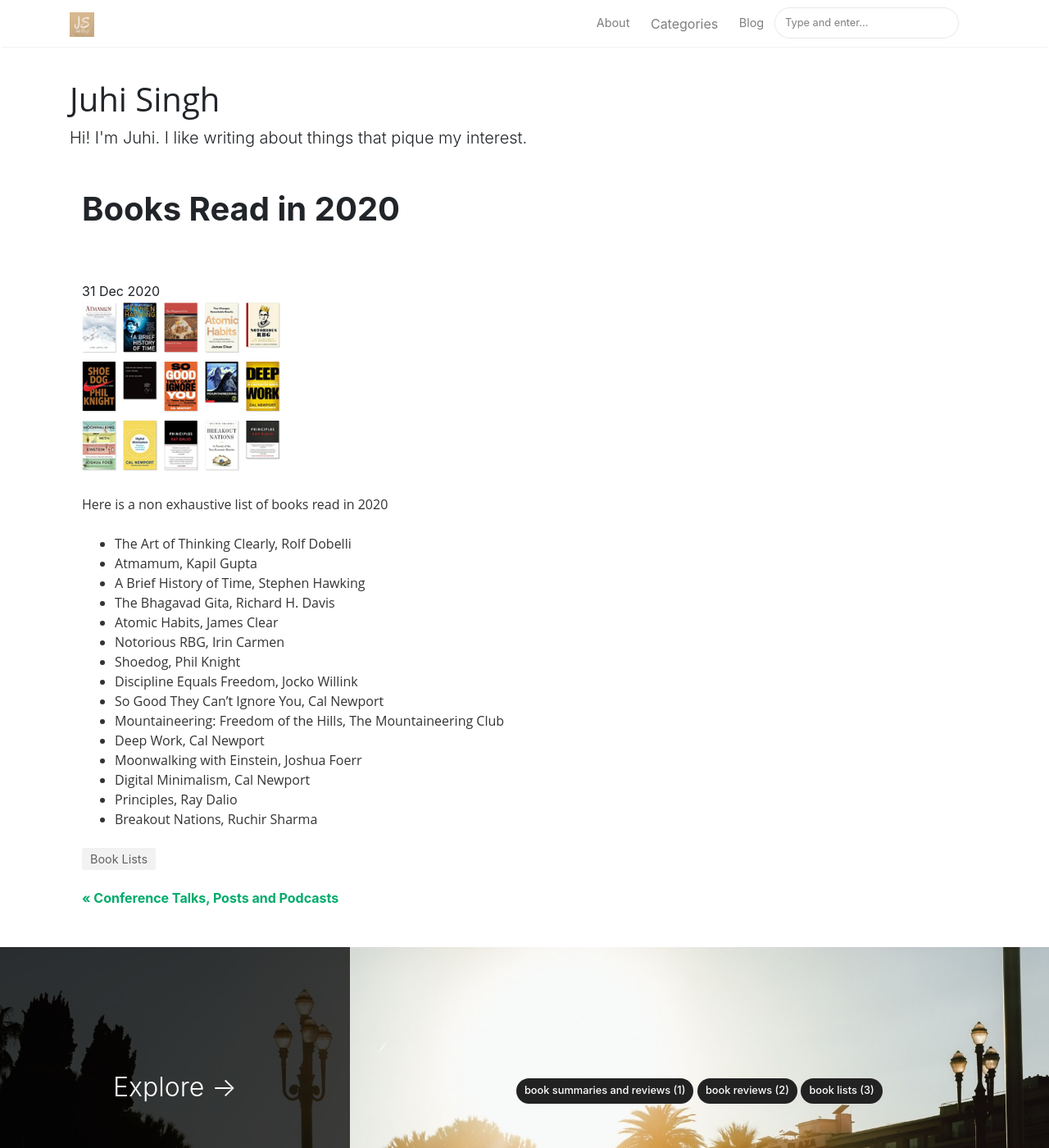
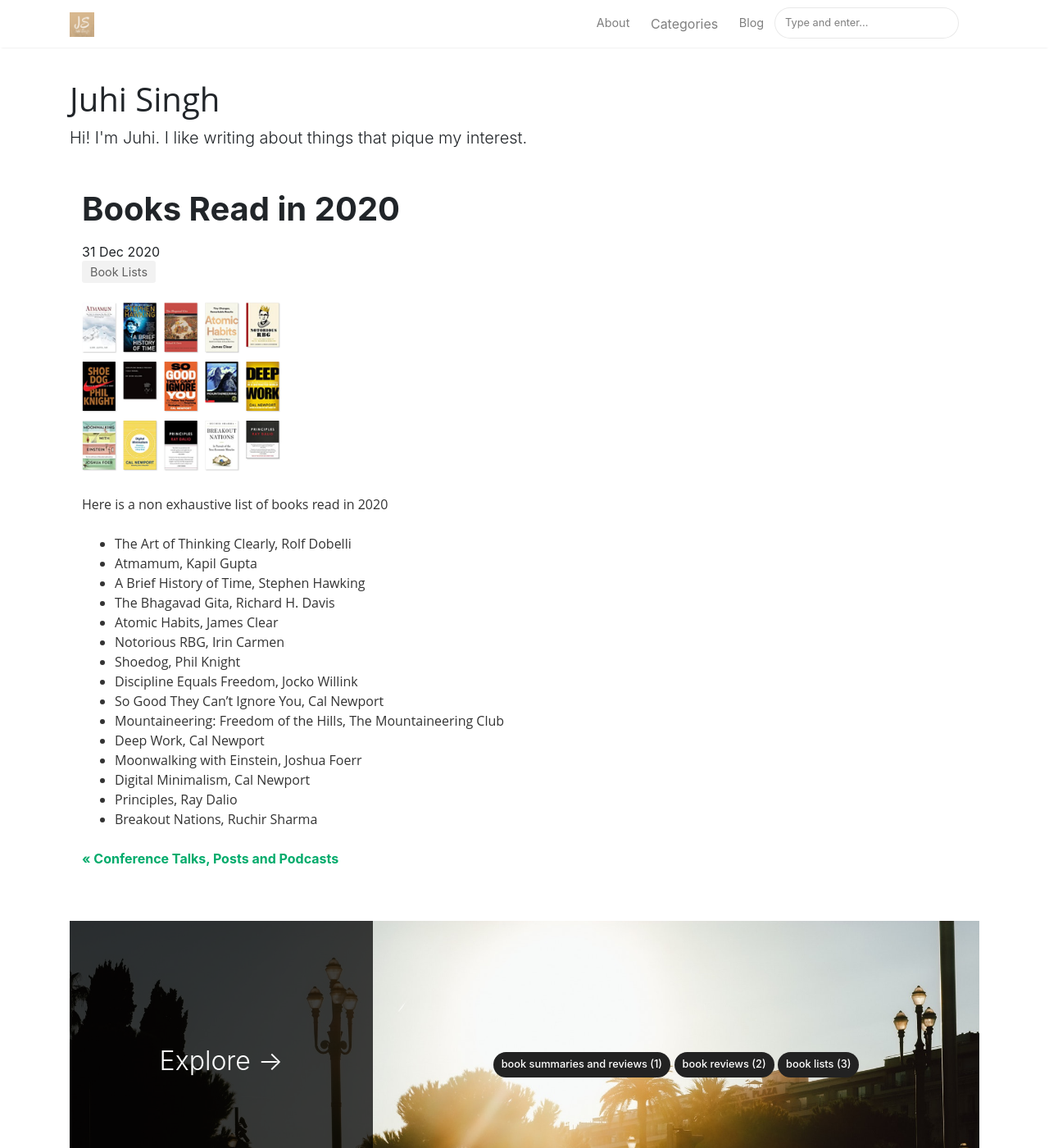
Before and after one commit to jsingh41/jsingh41.github.io, a Jekyll site: the page built from _posts/2020-12-31-books_read_in_2020.md, in a window 1280 px wide and 1400 px high. Shown: the whole window at 82% size. Built offline with Jekyll 4.4.1, drawn with Linux system fonts in a browser that asks for light colours; nearby versions of some CDN libraries; comment, search, counter and statistics services are not loaded.

Commit message:
Update post.html

```diff
--- a/_layouts/post.html
+++ b/_layouts/post.html
@@ -9,63 +9,36 @@
 ================================================== -->
 <div class="container">
     <div class="row">
-        <!-- Post Share -->
-<!--         <div class="col-md-2 pl-0">
-            {% include share.html %}
-        </div> -->
-
         <!-- Post -->
         {% assign author = site.authors[page.author] %}
 
         <div class="col-md-9 flex-first flex-md-unordered">
             <div class="mainheading">
-
-                <!-- Author Box
-                {% if page.author %}
-                <div class="row post-top-meta">
-                    <div class="col-xs-12 col-md-3 col-lg-2 text-center text-md-left mb-4 mb-md-0">
-                        {% if author.avatar %}
-                        <img class="author-thumb" src="{{site.baseurl}}/{{ author.avatar }}" alt="{{ author.display_name }}">
-                        {% else %}
-                        <img class="author-thumb" src="https://www.gravatar.com/avatar/{{ author.gravatar }}?s=250&d=mm&r=x" alt="{{ author.display_name }}">
-                        {% endif %}
-                    </div>
-                    <div class="col-xs-12 col-md-9 col-lg-10 text-center text-md-left">
-                        <a target="_blank" class="link-dark" href="{{ author.web }}">{{ author.display_name }}</a><a target="_blank" href="{{ author.twitter }}" class="btn follow">Follow</a>
-                        <span class="author-description">{{ author.description }}</span>
-                    </div>
-                </div>
-                {% endif %} -->
-
                 <!-- Post Title -->
                 <h1 class="posttitle">{{ page.title }}</h1>
                 {% include reading-time.html %}
-                <!-- Post Tags -->
-                <div class="after-post-tags">
-                    <ul class="tags">
-                        {% assign sortedTags = page.tags | sort %}
-                        {% for tag in sortedTags %}
-                        <li>
-                            <a class="smoothscroll" href="{{site.baseurl}}/tags#{{ tag | replace: " ","-" }}">#{{ tag }}</a>
-                        </li>
-                        {% endfor %}
-                    </ul>
-                </div>
-                <!-- End Tags -->
-
-            </div>
-
+            <!-- Post Date -->
+                <span class="post-date"><time class="post-date" datetime="{{ page.date | date:"%Y-%m-%d" }}">{{ page.date | date_to_string }}</time></span>
+                {% if page.last_modified_at %}
+                (Updated: <time datetime="{{ page.last_modified_at | date_to_xmlschema }}" itemprop="dateModified">{{ page.last_modified_at | date: "%b %-d, %Y" }}</time>)
+                {% endif %}
             <!-- Adsense if enabled from _config.yml (change your pub id and slot) -->
             {% if site.adsense == "enabled" %}
                 {% include adsense-under-header.html %}
             {% endif %}
             <!-- End Adsense -->
-
-            <!-- Post Date -->
-                <span class="post-date"><time class="post-date" datetime="{{ page.date | date:"%Y-%m-%d" }}">{{ page.date | date_to_string }}</time></span>
-                {% if page.last_modified_at %}
-                (Updated: <time datetime="{{ page.last_modified_at | date_to_xmlschema }}" itemprop="dateModified">{{ page.last_modified_at | date: "%b %-d, %Y" }}</time>)
-                {% endif %}
+             <!-- Post Categories -->
+            <div class="after-post-cats">
+                <ul class="tags mb-4">
+                    {% assign sortedCategories = page.categories | sort %}
+                    {% for category in sortedCategories %}
+                    <li>
+                        <a class="smoothscroll" href="{{site.baseurl}}/categories#{{ category | replace: " ","-" }}">{{ category }}</a>
+                    </li>
+                    {% endfor %}
+                </ul>
+            </div>
+            <!-- End Categories -->
 
             <!-- Post Featured Image -->
             {% if page.image %}
@@ -101,19 +74,6 @@
                 <strong class="mr-1">Rating:</strong> {% include star_rating.html %}
             </div>
             {% endif %}
-
-            <!-- Post Categories -->
-            <div class="after-post-cats">
-                <ul class="tags mb-4">
-                    {% assign sortedCategories = page.categories | sort %}
-                    {% for category in sortedCategories %}
-                    <li>
-                        <a class="smoothscroll" href="{{site.baseurl}}/categories#{{ category | replace: " ","-" }}">{{ category }}</a>
-                    </li>
-                    {% endfor %}
-                </ul>
-            </div>
-            <!-- End Categories -->
 
             <!-- Prev/Next -->
             <div class="row PageNavigation d-flex justify-content-between font-weight-bold">
```
